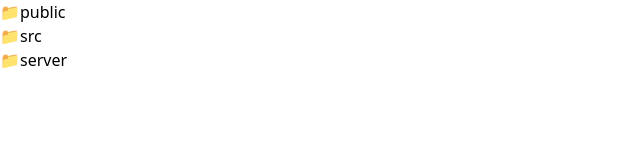
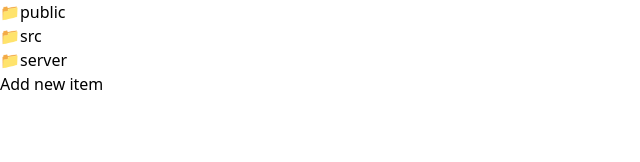
Before and after one commit to pricope-marius-andrei/FileBrowser, a React (Vite) app in the folder FileBrowser/: page / in a window 1280 px wide. Shown: the top 162 px of the page, without its empty margins (0-640 px from the left). Built offline with nearby package versions, Linux system fonts and the light colour scheme.

Commit message:
simulate add new file in a folder

```diff
--- a/FileBrowser/src/components/FileBrowser/TreeView/Folder/index.tsx
+++ b/FileBrowser/src/components/FileBrowser/TreeView/Folder/index.tsx
@@ -5,10 +5,12 @@ import { FileBrowserContext } from "../../../../contexts/fileBrowserContext"
 export const Folder = ({name, path, items}:any) => {
 
     const {setActivePath} = useContext(FileBrowserContext);
+    const localStorageFileBrowserData = localStorage.getItem("fileBrowserData");
+    const fileBrowserData = localStorageFileBrowserData ? JSON.parse(localStorageFileBrowserData) : null;
 
-return (
+    return (
     <Disclosure>
-        <DisclosureButton onClick={()=>(setActivePath(path))}>📁{name}</DisclosureButton>
+        <DisclosureButton onClick={()=>{setActivePath(path); }}>📁{name}</DisclosureButton>
         {
             items.map((element:any) =>
             {
--- a/FileBrowser/src/components/FileBrowser/TreeView/index.tsx
+++ b/FileBrowser/src/components/FileBrowser/TreeView/index.tsx
@@ -1,8 +1,31 @@
 import { Folder } from "./Folder"
 import { File } from "./File";
+import { useContext } from "react";
+import { FileBrowserContext } from "../../../contexts/fileBrowserContext";
+
 export const TreeView = () => {
     const localStorageFileBrowserData = localStorage.getItem("fileBrowserData");
     const fileBrowserData = localStorageFileBrowserData ? JSON.parse(localStorageFileBrowserData) : null;
+    const {activePath} = useContext(FileBrowserContext);
+
+    const handleAddNewItem = () => {
+
+        const folderFromPath = activePath.split("/");
+        const fields = folderFromPath.slice(2,folderFromPath.lenght);
+
+        let currentPathStep = fileBrowserData;
+        fields.forEach((field:any)=> {
+           console.log(field);
+           currentPathStep = currentPathStep.find((obj:any) => obj.name === field).items;
+        })
+
+        currentPathStep.push( {"name":"puiut", "path": activePath + "/puiut.txt", "kind":"file", "type": "TXT"});
+
+        localStorage.setItem("fileBrowserData",JSON.stringify(fileBrowserData))
+
+
+        console.log(fields);
+    }
   return (
     <>
         <div className="flex items-start flex-col">
@@ -11,6 +34,7 @@ export const TreeView = () => {
                     treeViewElement.kind === "folder" ? <Folder path={treeViewElement.path} name={treeViewElement.name} items={treeViewElement.items}/> : <File path={treeViewElement.path} name={treeViewElement.name}/>
                 )
             }
+            <button onClick={handleAddNewItem}>Add new item</button>
         </div>
     </>
   )
--- a/FileBrowser/src/components/FileBrowser/index.tsx
+++ b/FileBrowser/src/components/FileBrowser/index.tsx
@@ -7,7 +7,10 @@ import { ViewItem } from '../ViewItem'
 
 export const FileBrowser = () => {
     const [activePath, setActivePath] = useState("");
-    localStorage.setItem("fileBrowserData", JSON.stringify(data));
+    if(localStorage.getItem("fileBrowserData") === null)
+    {
+        localStorage.setItem("fileBrowserData", JSON.stringify(data));
+    }
 
     useEffect(()=>{
     // const getFileContent = async () => {
```
